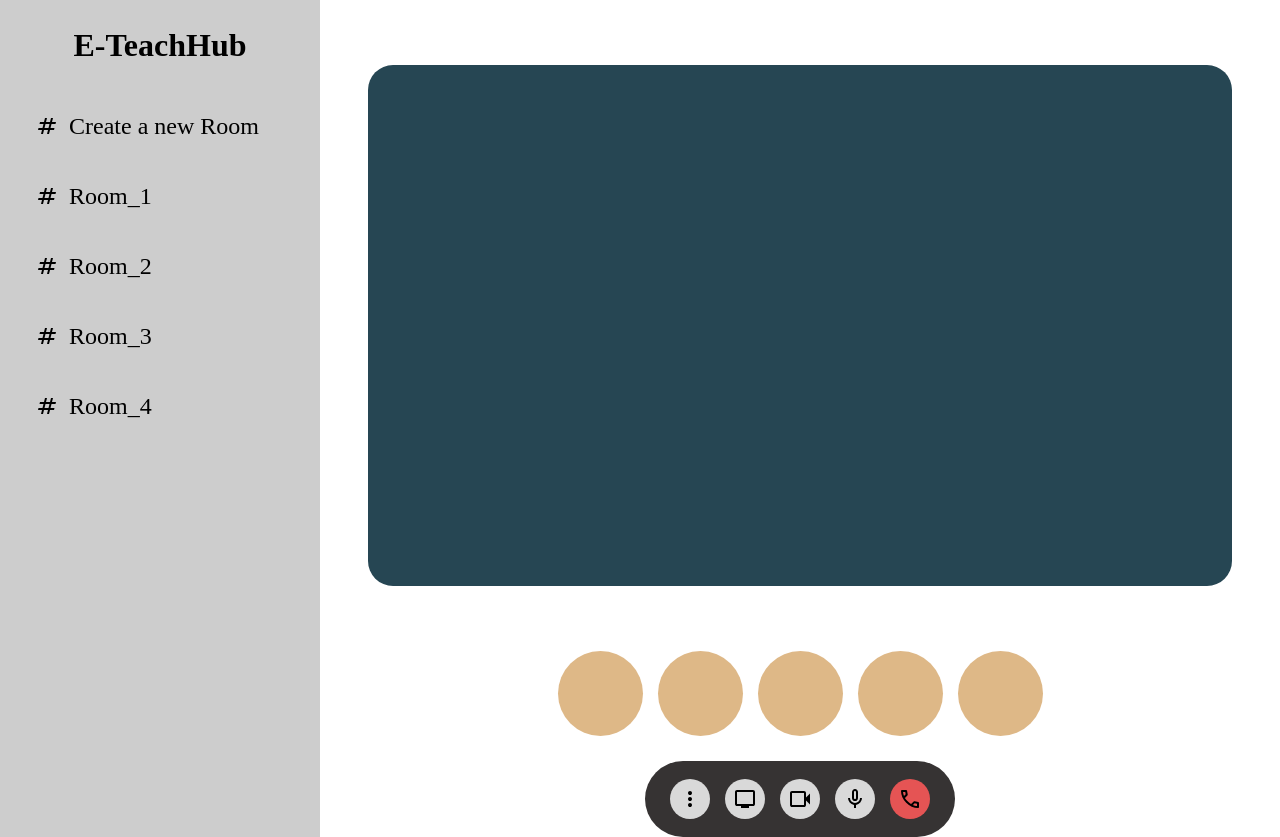
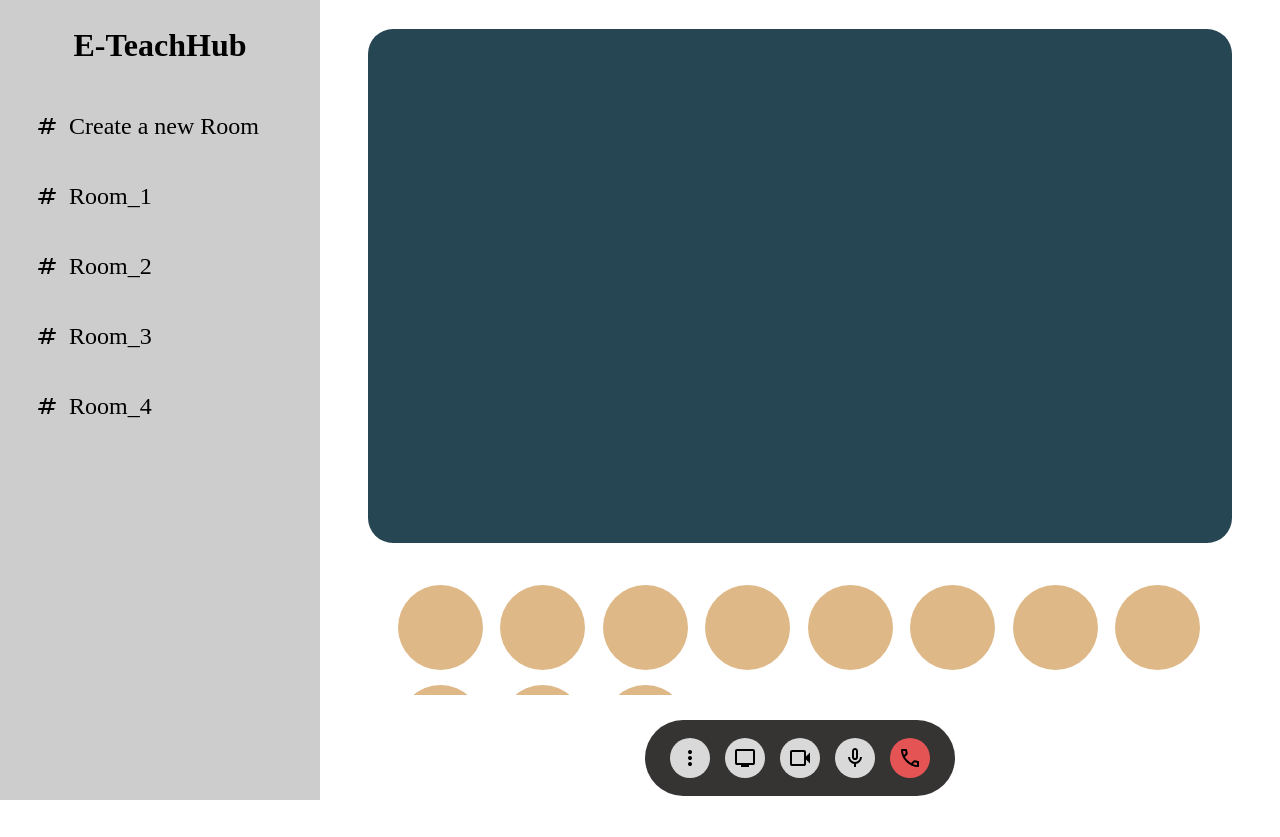
Before and after one commit to l3alisidahmed/Prototype-Of-Call-Meeting, a React (Vite) app in the folder client/: page / in a window 1280 px wide. After the commit the page ends 800 px from the top, so only its background shows below. Built offline with nearby package versions, Linux system fonts and the light colour scheme; a web font is replaced by a local one.

Commit message:
reverse the camera

```diff
--- a/client/src/App.css
+++ b/client/src/App.css
@@ -8,20 +8,25 @@
    display: grid;
    justify-items: center;
    align-items: center;
-   grid-template-rows: 3.5fr 1fr;
+   grid-template-rows: 2.5fr 1fr;
 }
 
 .Profiles {
-   display: flex;
-   flex-direction: row;
+   width: 100%;
+   height: 100px;
+   overflow: auto;
+   padding: 10px;
+   display: grid;
+   grid-template-columns: repeat(8, 1fr);
    gap: 15px;
 }
 
 .bottom {
    display: grid;
-   grid-template-columns: 1fr 1fr;
-   justify-items: self-end;
-   width: 90%;
+    grid-template-columns: 1fr 1fr;
+    justify-items: end;
+    width: 90%;
+    align-items: center;
 }
 
 .bottom .left {
--- a/client/src/App.jsx
+++ b/client/src/App.jsx
@@ -23,12 +23,18 @@ function App() {
                 <User />
                 <User />
                 <User />
+                <User />
+                <User />
+                <User />
+                <User />
+                <User />
+                <User />
               </div>
               <div>
                 <CallOption turnOn={turnOn} setTurnOn={setTurnOn}/>
               </div>
             </div>
-            {JSON.parse(localStorage.getItem("on")) && <Webcam style={{width: '40%', borderRadius: '25px'}} />}
+            {JSON.parse(localStorage.getItem("on")) && <Webcam mirrored={true} style={{width: '40%', borderRadius: '25px'}} />}
           </div>
         </div>
       </div>
--- a/client/src/Components/Presentation.jsx
+++ b/client/src/Components/Presentation.jsx
@@ -5,7 +5,7 @@ function Presentation () {
     const on = false;
     return (
         <>
-            {on ? <Webcam className='WebCam'/> : <div className='WebCam' style={{backgroundColor: '#264653', width: '90%', height: '80%'}}></div>}
+            {on ? <Webcam className='WebCam'/> : <div className='WebCam' style={{backgroundColor: '#264653', width: '90%', height: '90%'}}></div>}
 
         </>
     );
```
